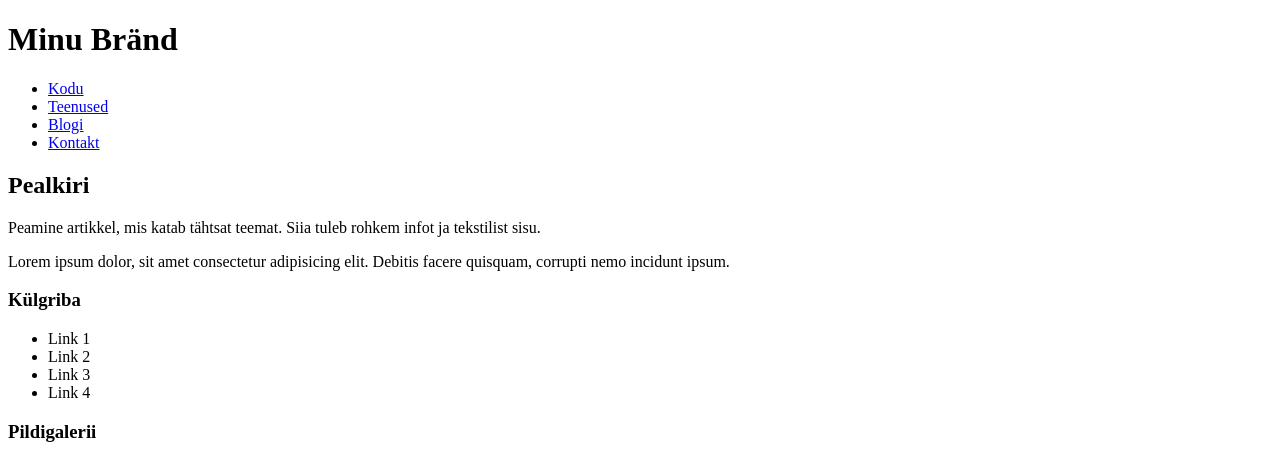
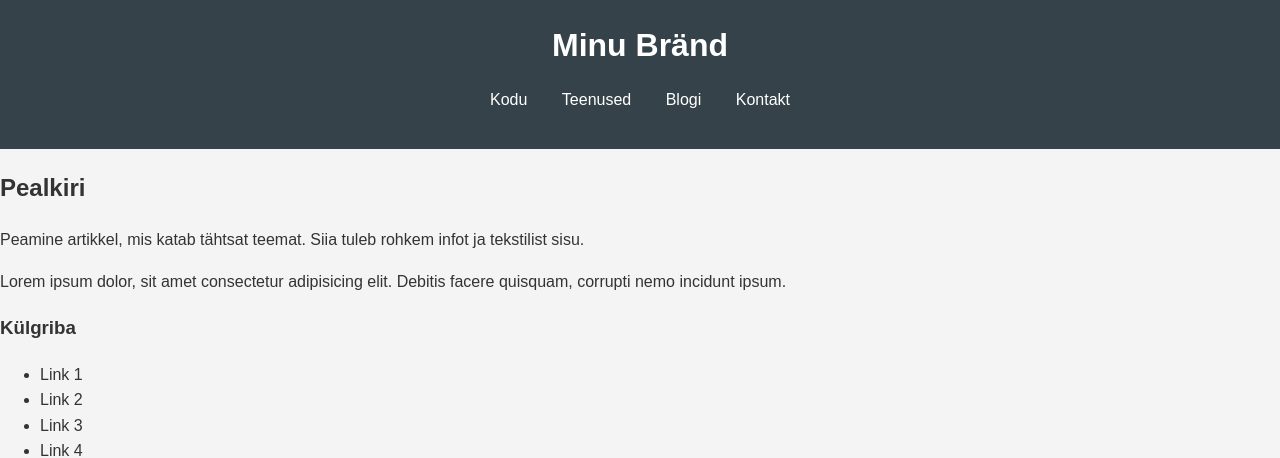
Before and after one commit to melanimarite/ylveebileht-displaylayout, a plain HTML site: page index.html in a window 1280 px wide. Shown: the top 458 px of the page. Drawn offline with Linux system fonts and the light colour scheme; grey boxes are pictures that could not be loaded.

Commit message:
scss tegin juurde

```diff
--- a/index.html
+++ b/index.html
@@ -4,7 +4,7 @@
     <meta charset="UTF-8"/>
     <meta name="viewport" content="width=devide-width, initial-scale=1.0"/>
     <title>Display layout</title>
-    <link rel="stylesheet" href="styles.css">
+    <link rel="stylesheet" href="styles/style.css">
 </head>
 <body>
     <header>
--- /dev/null
+++ b/styles/_navigation.scss
@@ -0,0 +1,18 @@
+nav ul {
+    list-style: none;
+    padding: 0;
+}
+
+nav ul li {
+    display: inline;
+    margin: 0 15px;
+}
+
+nav ul li a {
+    color: #ffffff;
+    text-decoration: none;
+}
+
+nav ul li a:hover {
+    text-decoration: underline;
+}
--- /dev/null
+++ b/styles/style.scss
@@ -0,0 +1,21 @@
+@import "./navigation";
+
+body {
+    font-family: Arial, sans-serif;
+    line-height: 1.6;
+    margin: 0;
+    padding: 0;
+    background-color: #f4f4f4;
+    color: #333;
+}
+
+header {
+    background: #35424a;
+    color: #ffffff;
+    padding: 20px 0;
+    text-align: center;
+}
+
+.logo h1 {
+    margin: 0;
+}
```
Also changed, not shown: m/style.css (added), styles/style.css, 1 other file.
